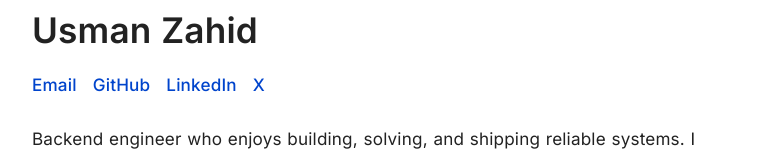
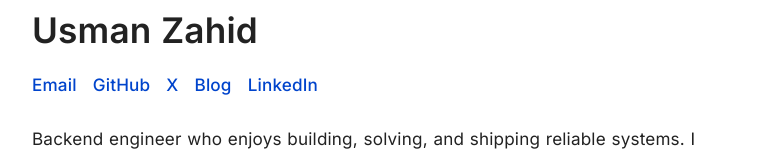
Before and after one commit to Usmanzahidcode/realusman, a plain HTML site: page index.html in a window 1280 px wide. Shown: the part 274-434 px from the top of the page, without its empty margins (258-1020 px from the left). Drawn offline with Linux system fonts and the light colour scheme.

Commit message:
Added blog link

```diff
--- a/index.html
+++ b/index.html
@@ -79,8 +79,9 @@
         <ul>
             <li><a target="_blank" href="mailto:usmanzahidx03@gmail.com">Email</a></li>
             <li><a target="_blank" href="https://github.com/usmanzahidcode">GitHub</a></li>
+            <li><a target="_blank" href="https://x.com/UsmanZ_">X</a></li>
+            <li><a target="_blank" href="https://dev.to/usmanzahidcode">Blog</a></li>
             <li><a target="_blank" href="https://www.linkedin.com/in/usmanzahidx03">LinkedIn</a></li>
-            <li><a target="_blank" href="https://x.com/UsmanZ_">X</a></li>
         </ul>
     </nav>
     <p>
```
